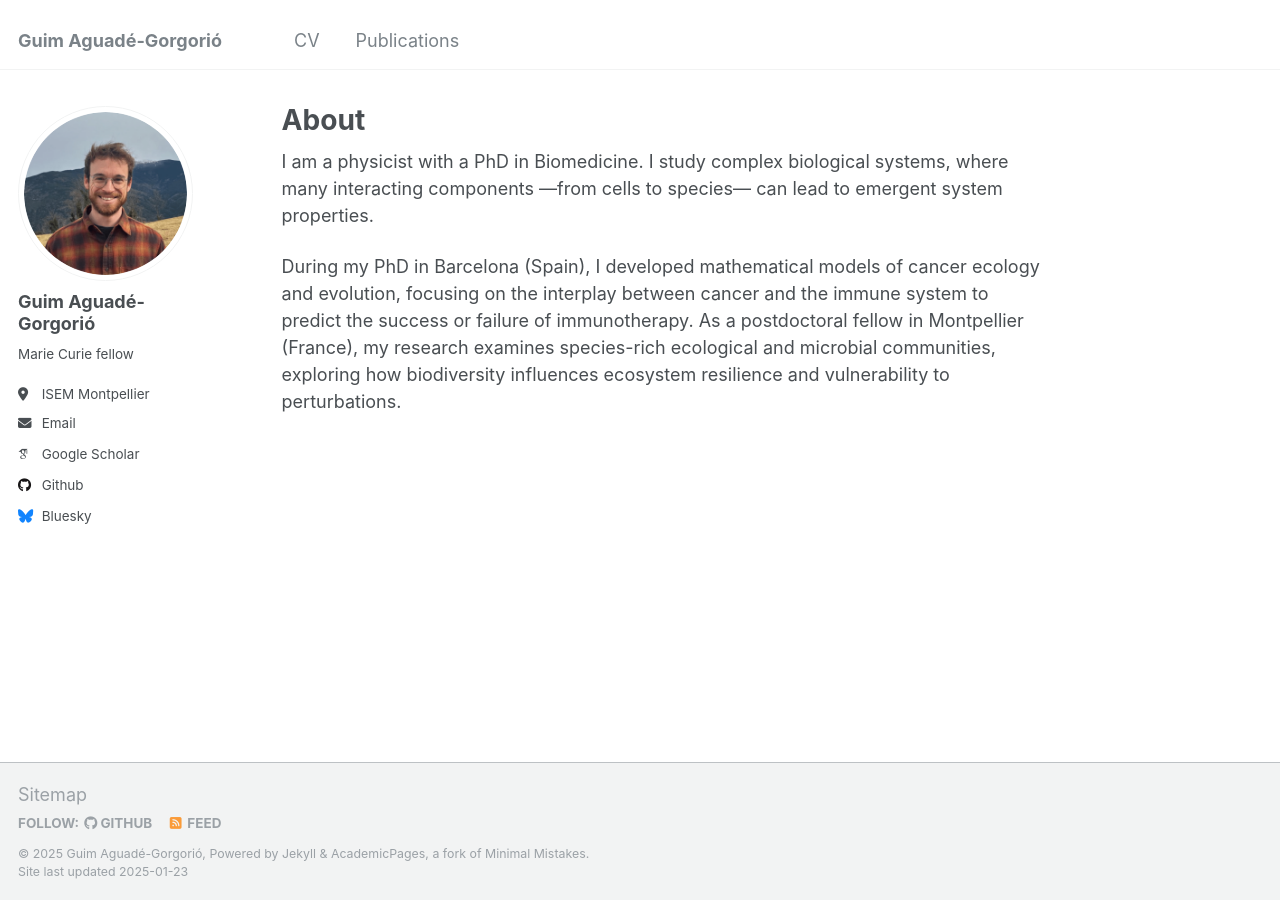
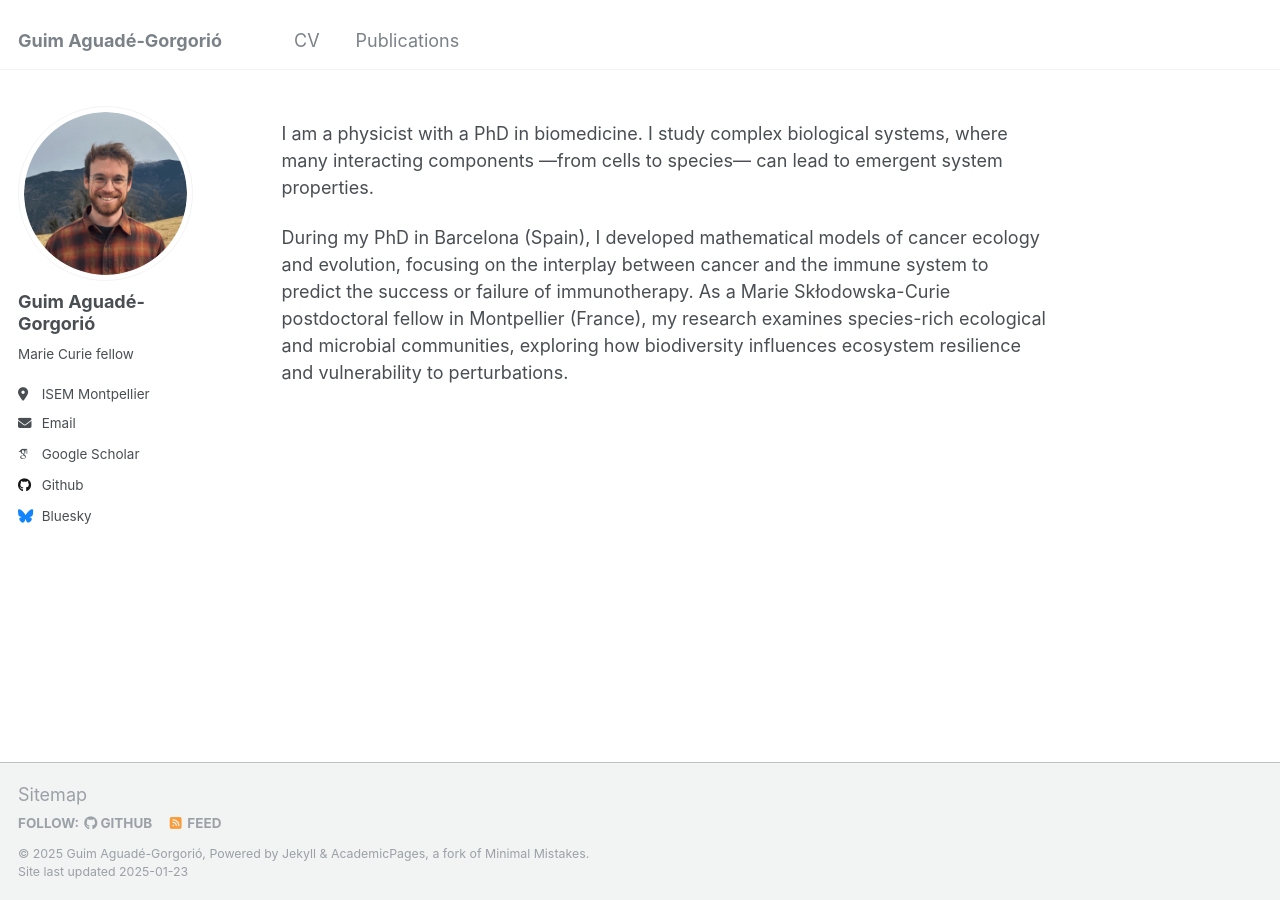
Before and after one commit to GuimAguade/GuimAguade.github.io, a Jekyll site: the page built from _pages/about.md, in a window 1280 px wide. Built offline with Jekyll 4.4.1, drawn with Linux system fonts in a browser that asks for light colours; some web fonts are replaced.

Commit message:
Update about.md

```diff
--- a/_pages/about.md
+++ b/_pages/about.md
@@ -1,12 +1,12 @@
 ---
 permalink: /
-title: "About"
+title: ""
 author_profile: true
 redirect_from:
   - /about/
   - /about.html
 ---
 
-I am a physicist with a PhD in Biomedicine. I study complex biological systems, where many interacting components —from cells to species— can lead to emergent system properties.
+I am a physicist with a PhD in biomedicine. I study complex biological systems, where many interacting components —from cells to species— can lead to emergent system properties.
 
-During my PhD in Barcelona (Spain), I developed mathematical models of cancer ecology and evolution, focusing on the interplay between cancer and the immune system to predict the success or failure of immunotherapy. As a postdoctoral fellow in Montpellier (France), my research examines species-rich ecological and microbial communities, exploring how biodiversity influences ecosystem resilience and vulnerability to perturbations.
+During my PhD in Barcelona (Spain), I developed mathematical models of cancer ecology and evolution, focusing on the interplay between cancer and the immune system to predict the success or failure of immunotherapy. As a Marie Skłodowska-Curie postdoctoral fellow in Montpellier (France), my research examines species-rich ecological and microbial communities, exploring how biodiversity influences ecosystem resilience and vulnerability to perturbations.
```
